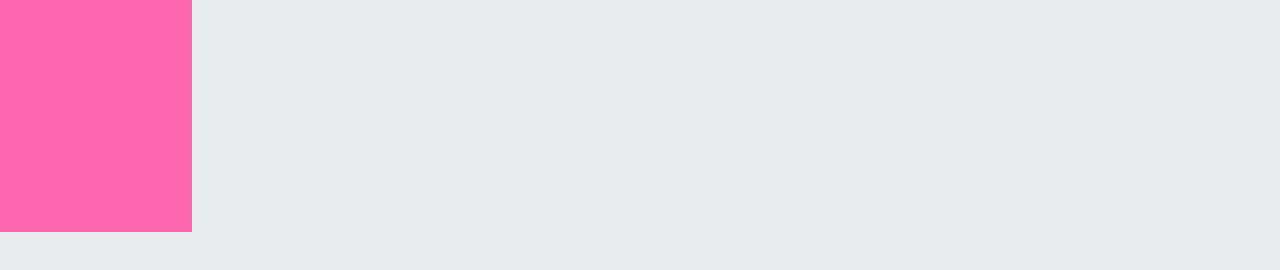
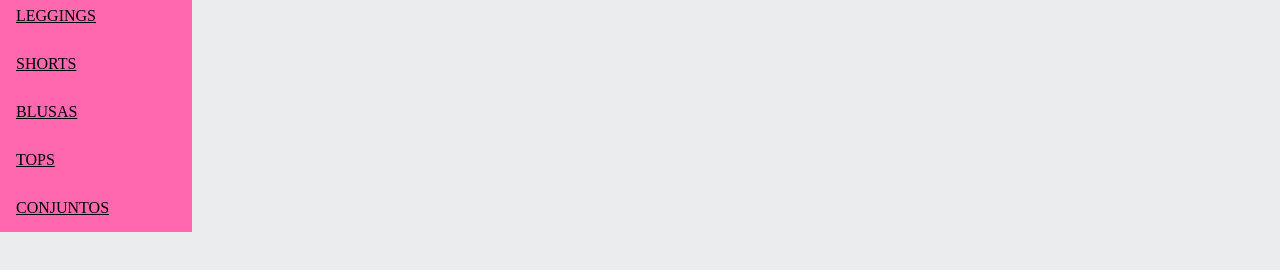
Before and after one commit to LARA088/Trabalho, a plain HTML site: page index.html in a window 1280 px wide. Both pictures are taken after a click on the checkbox 10 px from the left and 27 px from the top of the page. Shown: the part 110-380 px from the top of the page. Drawn offline with Linux system fonts and the light colour scheme.

Commit message:
Update header.css

```diff
--- a/styles/header.css
+++ b/styles/header.css
@@ -37,6 +37,6 @@ display:block;
 .lista-menu__link{
   color: black;
   -webkit-background-clip: text;
-  -webkit-text-fill-color:transparent;
+  -webkit-text-fill-color: black;
   background-clip: text;
   text-transform: uppercase;  }
```
